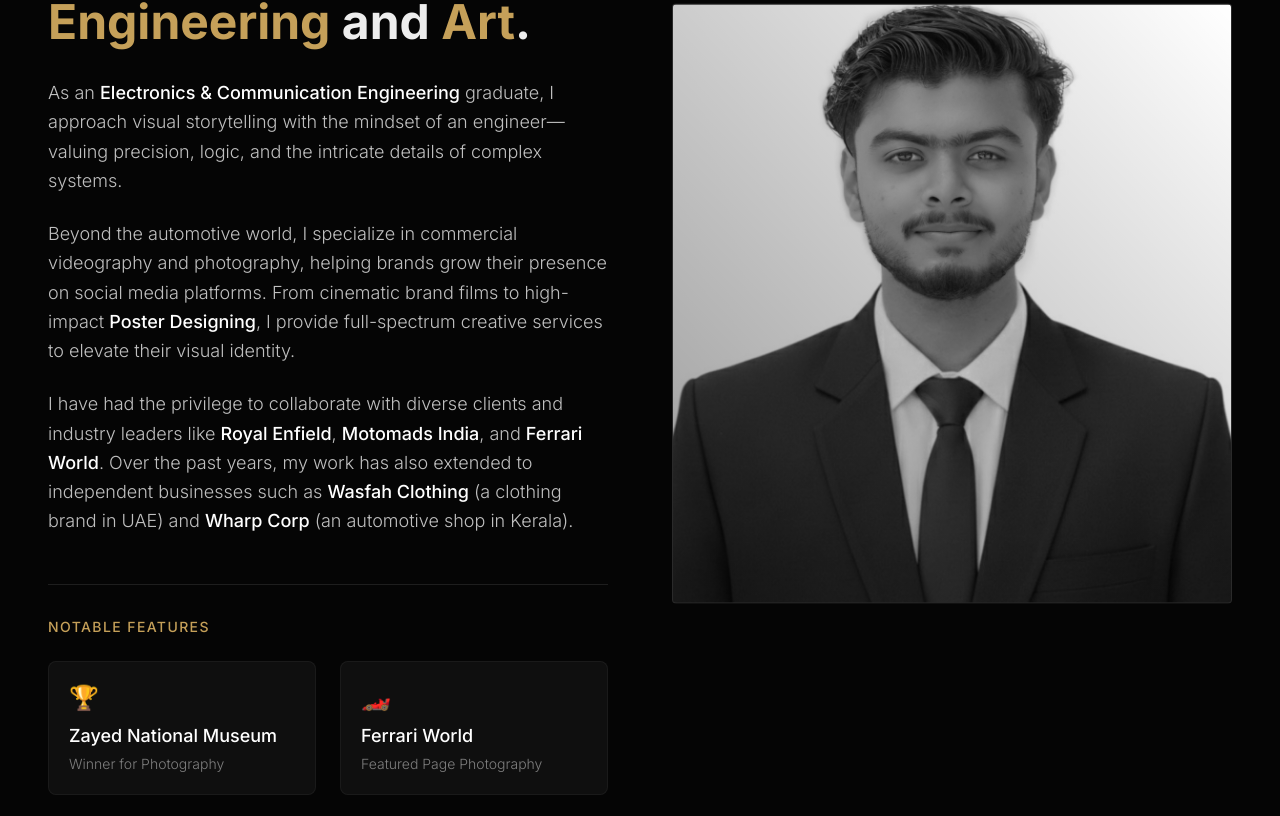
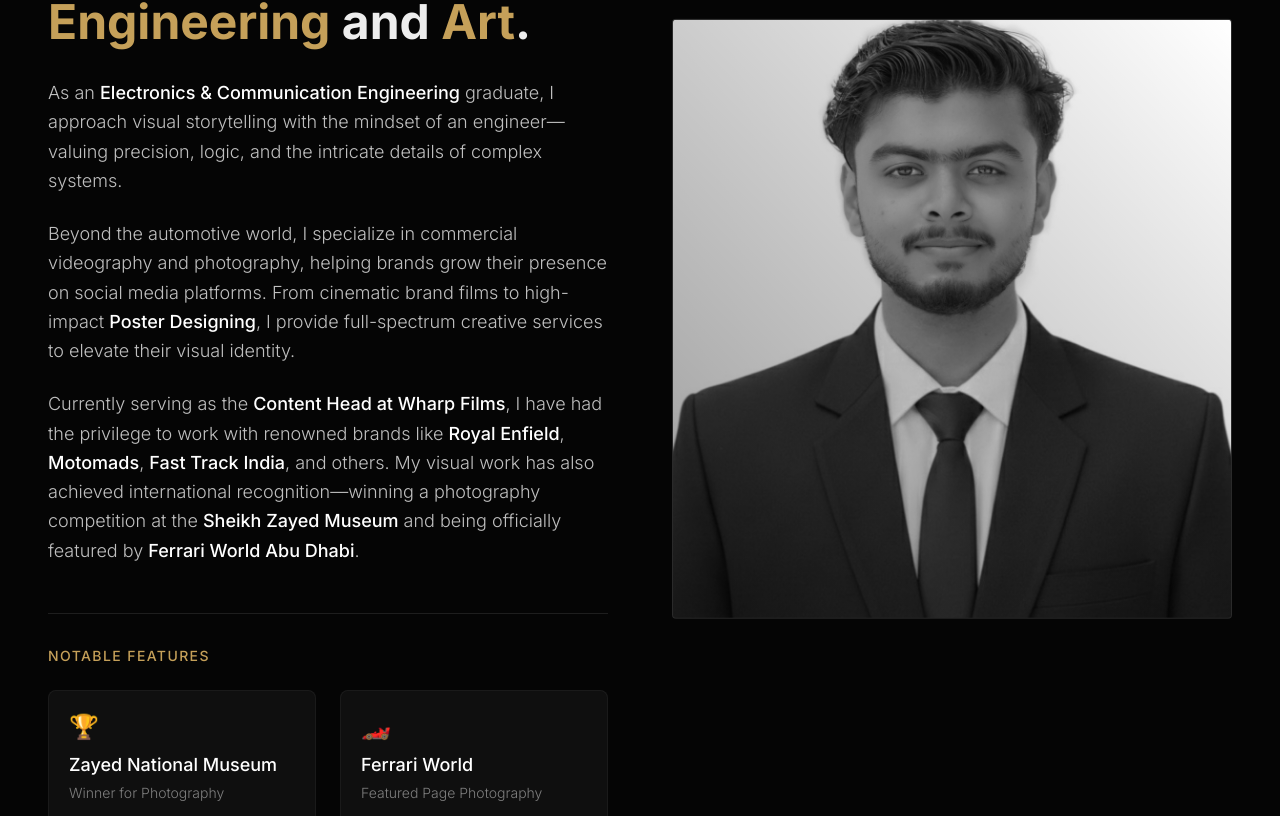
Before and after one commit to Ahmednidhal/Portfolio-Wesbiste, a Next.js app: page / in a window 1280 px wide. Shown: the part 978-1794 px from the top of the page. Built offline with nearby package versions, Linux system fonts and the light colour scheme.

Commit message:
Update About paragraph to mention Content Head at Wharp Films, Fast Track India, and achievements

```diff
--- a/src/components/About.tsx
+++ b/src/components/About.tsx
@@ -36,10 +36,7 @@ export default function About() {
                   Beyond the automotive world, I specialize in commercial videography and photography, helping brands grow their presence on social media platforms. From cinematic brand films to high-impact <span className="text-white font-medium">Poster Designing</span>, I provide full-spectrum creative services to elevate their visual identity.
                 </p>
                 <p>
-                  I have had the privilege to collaborate with diverse clients and industry leaders like{" "}
-                  <span className="text-white font-medium">Royal Enfield</span>,{" "}
-                  <span className="text-white font-medium">Motomads India</span>, and{" "}
-                  <span className="text-white font-medium">Ferrari World</span>. Over the past years, my work has also extended to independent businesses such as <span className="text-white font-medium">Wasfah Clothing</span> (a clothing brand in UAE) and <span className="text-white font-medium">Wharp Corp</span> (an automotive shop in Kerala).
+                  Currently serving as the <span className="text-white font-medium">Content Head at Wharp Films</span>, I have had the privilege to work with renowned brands like <span className="text-white font-medium">Royal Enfield</span>, <span className="text-white font-medium">Motomads</span>, <span className="text-white font-medium">Fast Track India</span>, and others. My visual work has also achieved international recognition—winning a photography competition at the <span className="text-white font-medium">Sheikh Zayed Museum</span> and being officially featured by <span className="text-white font-medium">Ferrari World Abu Dhabi</span>.
                 </p>
               </div>
 
```
